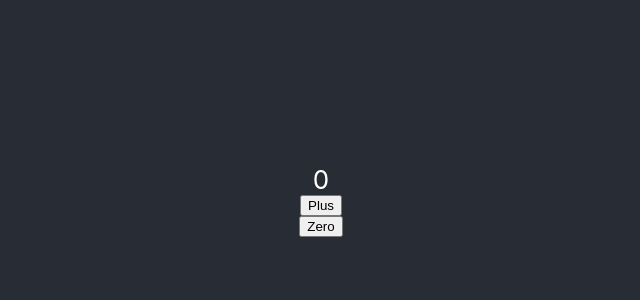
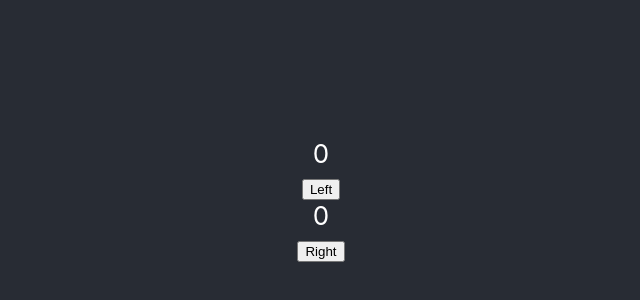
Before and after one commit to chirag-jn/FullStack-Open, a React (Create React App) app in the folder frontend/: page / in a window 1280 px wide. Shown: the part 200-500 px from the top of the page, without its empty margins (319-959 px from the left). Built offline with nearby package versions, Linux system fonts and the light colour scheme.

Commit message:
using multiple states

```diff
--- a/frontend/src/App.js
+++ b/frontend/src/App.js
@@ -13,17 +13,20 @@ const Button = ({onClick, text}) => {
 }
 
 function App() {
-  const [ counter, setCounter ] = useState(0)
-
-  const increaseByOne = () => setCounter(counter+1)
-  const setToZero = () => setCounter(0)
+  const [left, setLeft] = useState(0)
+  const [right, setRight] = useState(0)
 
   return (
     <div className="App">
       <header className="App-header">
-        <Display counter={counter} />
-        <Button text="Plus" onClick={increaseByOne} />
-        <Button text="Zero" onClick={setToZero} />
+        <div>
+          <Display counter={left}/>
+          <Button onClick={() => setLeft(left+1)} text="Left" />
+        </div>
+        <div>
+          <Display counter={right}/>
+          <Button onClick={() => setRight(right+1)} text="Right" />
+        </div>
       </header>
     </div>
   );
```
